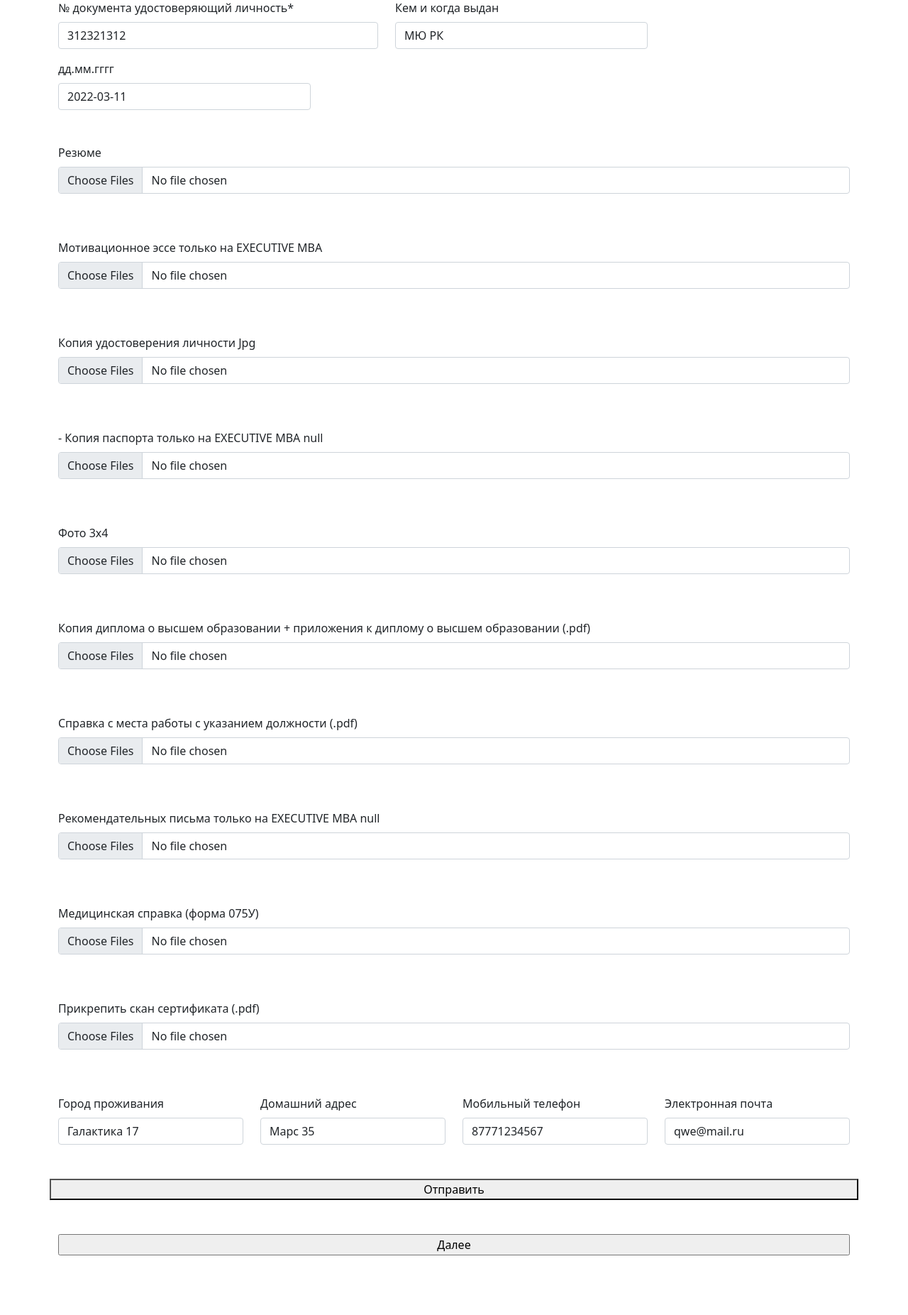
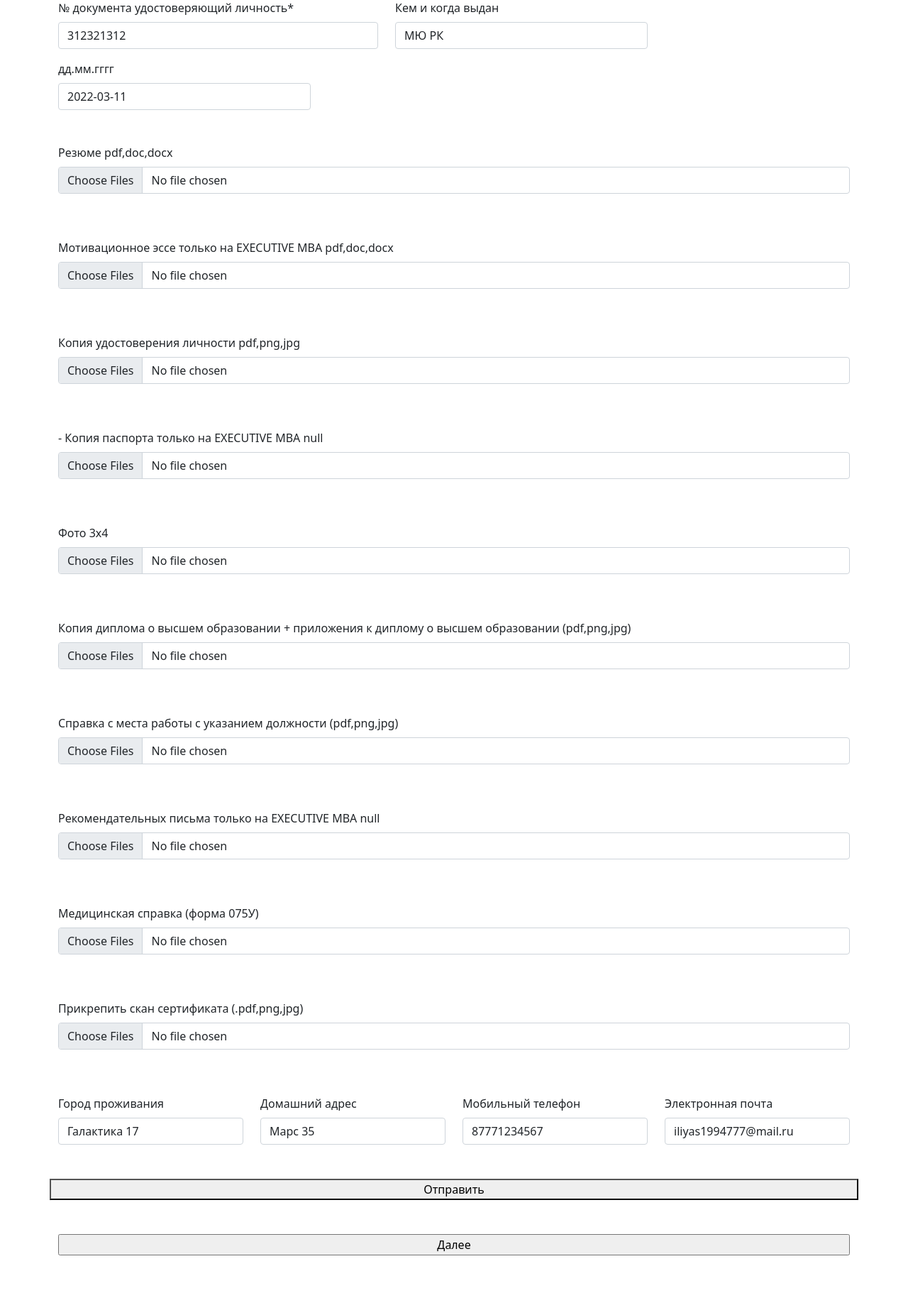
Before and after one commit to ilyas1994/serverGSBprojectINWARSERVER, a Laravel app: page / in a window 1280 px wide. Shown: the part 449-2302 px from the top of the page at 71% size. Run offline with Laravel 8, Linux system fonts and the light colour scheme.

Commit message:
готовность 97%

```diff
--- a/app/Http/Controllers/HomeController.php
+++ b/app/Http/Controllers/HomeController.php
@@ -27,7 +27,7 @@
 
             return redirect()->route('admin.dashboard');
         } else  {
-            return view('quiz.quiz');
+            return view('testForUser');
 
         }
     }
--- a/app/Http/Controllers/MainController.php
+++ b/app/Http/Controllers/MainController.php
@@ -23,6 +23,7 @@
 
     public function index(RequestInputs $request)
     {
+
 
 
         $fileNames = [];
--- a/app/Http/Controllers/ResetPassword/ResetPasswordController.php
+++ b/app/Http/Controllers/ResetPassword/ResetPasswordController.php
@@ -38,7 +38,7 @@
 
                 DB::commit();
 
-                dd('success');
+                return redirect()->back()->with('success', 'success');
             } catch (\Exception $exception) {
                 DB::rollBack();
                 dd($exception);
--- a/resources/views/auth/passwords/email.blade.php
+++ b/resources/views/auth/passwords/email.blade.php
@@ -3,6 +3,11 @@
 @section('content')
 <div class="container">
     <div class="row justify-content-center">
+        <div class="col-12">
+            @isset($success)
+                <h3>YESSSSSSS</h3>
+            @endisset
+        </div>
         <div class="col-md-8">
             <div class="card">
                 <div class="card-header">{{ __('Reset Password') }}</div>
--- a/resources/views/main.blade.php
+++ b/resources/views/main.blade.php
@@ -22,9 +22,21 @@
 
         <div class="col-12">
 
-            @error('resumeFile.*')
-            <div class="text-danger">{{ $message }}</div>
-            @enderror
+{{--            @error('resumeFile.*')--}}
+{{--            <div class="text-danger">{{ $message }}</div>--}}
+{{--            @enderror--}}
+
+            @if($errors->any())
+
+
+                <div class="alert-danger">
+                    <ul>
+                        @foreach($errors->all() as $errors)
+                            <li>{{ $errors }}</li>
+                        @endforeach
+                    </ul>
+                </div>
+            @endif
 
         </div>
         <col-12>
@@ -137,18 +149,19 @@
 
 {{--                         DOWNLOAD FILES                                               --}}
                         <div class="mb-3 mt-5 col-12">
-                            <label for="formFile" class="form-label">Резюме</label>
+                            <label for="formFile" class="form-label">Резюме pdf,doc,docx</label>
+{{--                            <input class="form-control" name="resumeFile[]" multiple type="file"  id="formFile">--}}
                             <input class="form-control" name="resumeFile[]" multiple type="file"  id="formFile">
                         </div>
 
                         <div class="mb-3 mt-5 col-12">
-                            <label for="formFile" class="form-label">Мотивационное эссе только на EXECUTIVE MBA</label>
+                            <label for="formFile" class="form-label">Мотивационное эссе только на EXECUTIVE MBA pdf,doc,docx</label>
                             <input class="form-control" name="fileEsse[]" multiple type="file" id="formFile">
                         </div>
 
 {{--                      + копия удв  --}}
                         <div class="mb-3 mt-5 col-12">
-                            <label for="formFile" class="form-label">Копия удостоверения личности Jpg</label>
+                            <label for="formFile" class="form-label">Копия удостоверения личности pdf,png,jpg</label>
                             <input class="form-control" name="copyUdv[]" multiple type="file" id="formFile">
                         </div>
 
@@ -166,12 +179,12 @@
 
 
                         <div class="mb-3 mt-5 col-12">
-                            <label for="formFile" class="form-label">Копия диплома о высшем образовании + приложения к диплому о высшем образовании (.pdf)</label>
+                            <label for="formFile" class="form-label">Копия диплома о высшем образовании + приложения к диплому о высшем образовании (pdf,png,jpg)</label>
                             <input class="form-control" name="fileScanDiplomWithApplication[]" multiple type="file" id="formFile">
                         </div>
 
                         <div class="mb-3 mt-5 col-12">
-                            <label for="formFile" class="form-label">Справка с места работы с указанием должности (.pdf) </label>
+                            <label for="formFile" class="form-label">Справка с места работы с указанием должности (pdf,png,jpg) </label>
                             <input class="form-control" type="file" multiple  name="scanFileCertificateFromWork[]" id="formFile">
                         </div>
 
@@ -191,7 +204,7 @@
 {{-----------------------------------------------------------------}}
 
                         <div class="mb-3 mt-5 col-12">
-                            <label for="formFile" class="form-label">Прикрепить скан сертификата (.pdf)</label>
+                            <label for="formFile" class="form-label">Прикрепить скан сертификата (.pdf,png,jpg)</label>
                             <input class="form-control" name="scanCertificate[]" multiple  type="file" id="formFile">
                         </div>
 
@@ -214,7 +227,7 @@
                     </div>
                     <div class="mt-5 col-3">
                         <label for="exampleFormControlInput1" class="form-label">Электронная почта</label>
-                        <input type="text" value="qwe@mail.ru" name="email" class="form-control" id="exampleFormControlInput1" placeholder="">
+                        <input type="text" value="iliyas1994777@mail.ru" name="email" class="form-control" id="exampleFormControlInput1" placeholder="">
                     </div>
 
                         <button class="mt-5" type="submit">Отправить</button>
--- a/routes/web.php
+++ b/routes/web.php
@@ -24,17 +24,17 @@
     return view('main');
 });
 
-Route::get('/qwe', function () {
-
-    return view('welcome');
-});
+//Route::get('/qwe', function () {
+//
+//    return view('welcome');
+//});
 
 Route::get('/data', [\App\Http\Controllers\GetDataForDropDownController::class, 'index']);
 
 Route::post('/sendData', [\App\Http\Controllers\MainController::class, 'index'])->name('sendData');
 
 
-Route::get('/files', [downloadFilesController::class, 'index'])->name('getFiless');
+Route::get('/files', [downloadFilesController::class, 'index'])->name('getFiless')->middleware('admin');
 
 
 Auth::routes();
@@ -42,24 +42,24 @@
 Route::get('/home', [App\Http\Controllers\HomeController::class, 'index'])->name('home');
 
 
-Route::get('/search/', [App\Http\Controllers\SearchController::class, 'index'])->name('search');
-Route::get('/search/{www}', [App\Http\Controllers\SearchController::class, 'index'])->name('searchParamams');
+Route::get('/search/', [App\Http\Controllers\SearchController::class, 'index'])->name('search')->middleware('admin');
+Route::get('/search/{www}', [App\Http\Controllers\SearchController::class, 'index'])->name('searchParamams')->middleware('admin');
 
 // Convert to PDF
 // Обычный просмотр с кнопкой генерировать, непонятно для чего нужно
-Route::get('pdf/preview', [PDFController::class, 'preview'])->name('pdf.preview');
+Route::get('pdf/preview', [PDFController::class, 'preview'])->name('pdf.preview')->middleware('admin');
 // Если хотим сразу показать обработанную в PDF
-Route::get('pdf/generate{iin}', [PDFController::class, 'generatePDF'])->name('pdf.generate');
+Route::get('pdf/generate{iin}', [PDFController::class, 'generatePDF'])->name('pdf.generate')->middleware('admin');
 
 // Отображение файлов с input полей
 
 // Удв
-Route::get('pdf/iin{iin}/udv{copyUdv}', [PDFController::class, 'getUdvFile'])->name('pdf.getUdvFile');
+Route::get('pdf/iin{iin}/udv{copyUdv}', [PDFController::class, 'getUdvFile'])->name('pdf.getUdvFile')->middleware('admin');
 // Pdf файлы
-Route::get('pdf/iin{iin}/typeFile/{typeFile}', [PDFController::class, 'getResumeFile'])->name('pdf.getTypeFile');
+Route::get('pdf/iin{iin}/typeFile/{typeFile}', [PDFController::class, 'getResumeFile'])->name('pdf.getTypeFile')->middleware('admin');
 
 
-Route::get('pdf/sortBy/', [\App\Http\Controllers\SortingController::class, 'index'])->name('sort');
+Route::get('pdf/sortBy/', [\App\Http\Controllers\SortingController::class, 'index'])->name('sort')->middleware('admin');
 
 
 // Quiz
@@ -76,13 +76,16 @@
 Route::get('/sendResult', [QuizResult::class, 'index'])->name('quiz_res');
 
 // CRUD
-Route::resource('/crud', QuizCrud::class );
+Route::resource('/crud', QuizCrud::class )->middleware('admin');
 
 //SwitchStateDropDown in Quiz
-Route::get('/dropdown{id}', [SwitchStateDropDownController::class, 'index'])->name('dropdownState');
+Route::get('/dropdown{id}', [SwitchStateDropDownController::class, 'index'])->name('dropdownState')->middleware('admin');
+
+
+
 
 Route::get('/asd', function (){
-   return view('test,blade');
+   return view('testForUser');
 });
 
 Route::get('/test', [\App\Http\Controllers\Test\TestController::class, 'index'])->name('test');
```
Also changed, not shown: app/Admin/routes.php (+2 -39 lines), app/Http/Requests/RequestInputs.php (+35 -33 lines).
